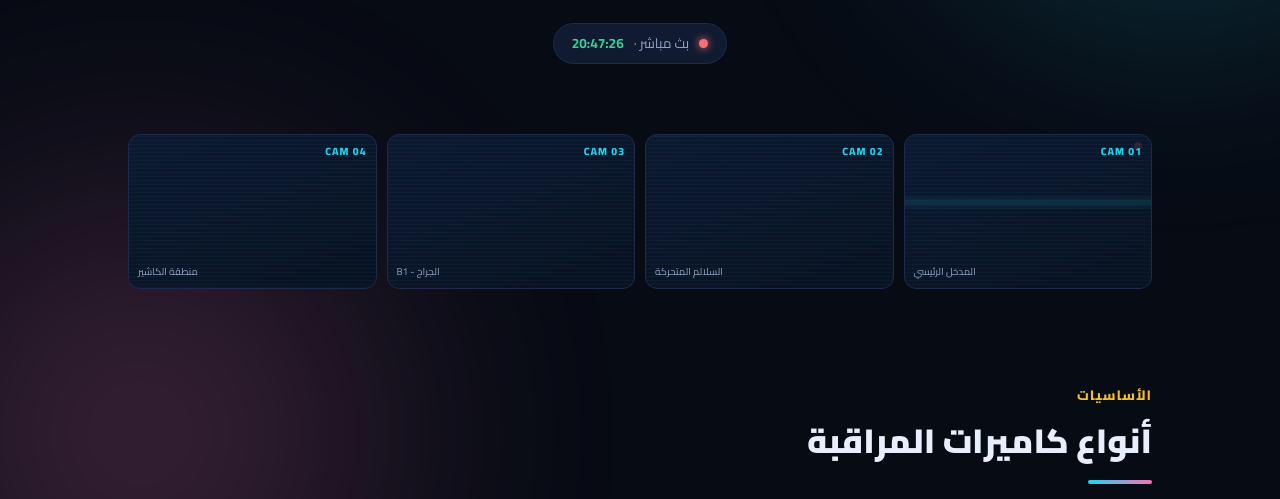
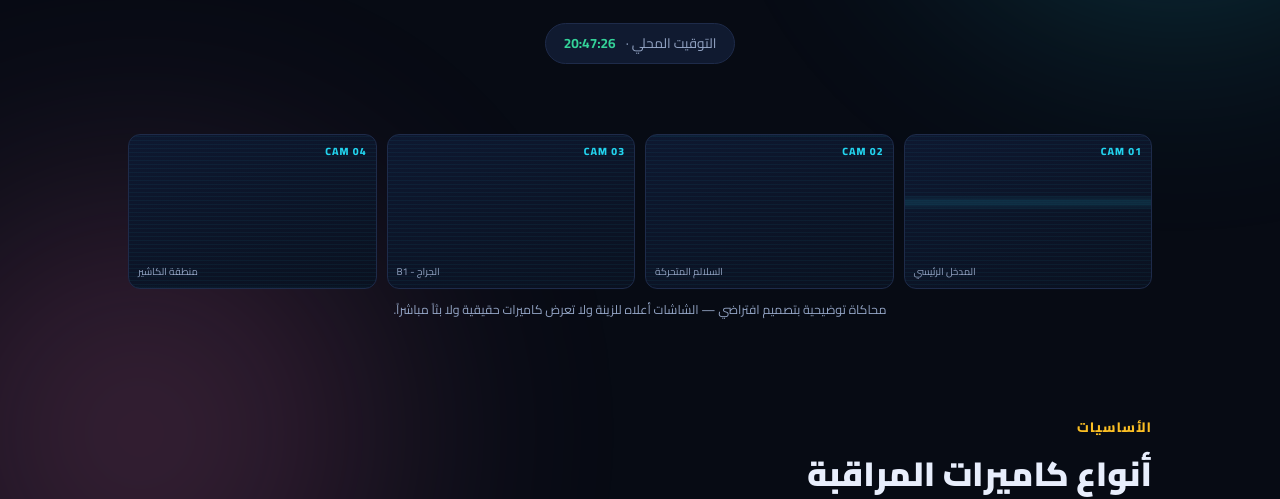
Before and after one commit to mohamed-cctv/mohamed-cctv, a plain HTML site: page index.html in a window 1280 px wide. Shown: the part 330-829 px from the top of the page. Drawn offline with Linux system fonts and the light colour scheme.

Commit message:
Modify live time display and camera layout
Updated the local time display and cleaned up camera section.

```diff
--- a/index.html
+++ b/index.html
@@ -123,15 +123,16 @@ footer b{color:var(--text)}
   <span class="kicker">دليل تعليمي مفتوح بالعربي</span>
   <h1>Mohamed CCTV</h1>
   <p class="sub">مرجع عملي مبسّط عن كاميرات المراقبة وغرف التحكم ومهام المراقب، مع تركيز خاص على العمل داخل المولات التجارية.</p>
-  <div class="live"><span class="dot" style="width:9px;height:9px;border-radius:50%;background:var(--red);box-shadow:0 0 8px var(--red);animation:blink 1.2s steps(2) infinite"></span>بث مباشر · <b id="clock">--:--:--</b></div>
+  <div class="live">التوقيت المحلي · <b id="clock">--:--:--</b></div>
 </header>
 
 <div class="wall">
-  <div class="cam"><span>CAM 01</span><span class="rec"></span><i>المدخل الرئيسي</i></div>
+  <div class="cam"><span>CAM 01</span><i>المدخل الرئيسي</i></div>
   <div class="cam"><span>CAM 02</span><i>السلالم المتحركة</i></div>
   <div class="cam"><span>CAM 03</span><i>الجراج - B1</i></div>
   <div class="cam"><span>CAM 04</span><i>منطقة الكاشير</i></div>
 </div>
+<p style="position:relative;z-index:1;max-width:1060px;margin:10px auto 0;padding:0 18px;text-align:center;color:var(--muted);font-size:.78rem">محاكاة توضيحية بتصميم افتراضي — الشاشات أعلاه للزينة ولا تعرض كاميرات حقيقية ولا بثاً مباشراً.</p>
 
 <main>
 
@@ -293,4 +294,4 @@ var io=new IntersectionObserver(function(es){
 document.querySelectorAll('section').forEach(function(s){io.observe(s)});
 </script>
 </body>
-</html>
+  </html>
```
